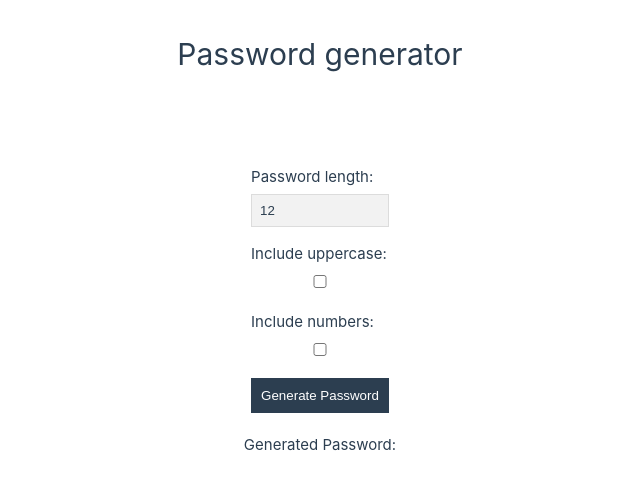
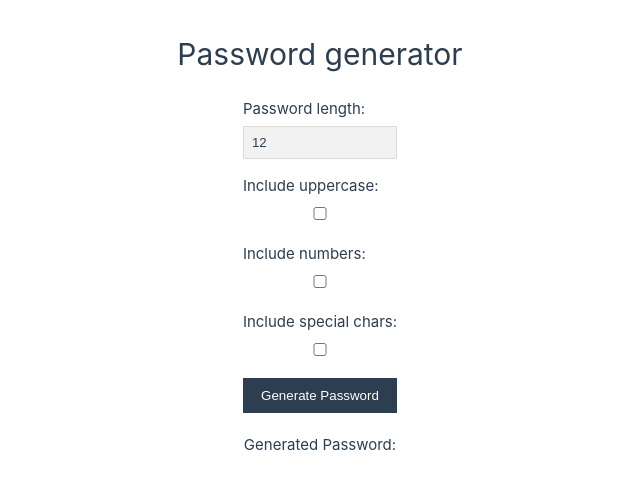
Before and after one commit to MarkAlexI/passwordGen, a Vue app: page / in a window 1280 px wide. Shown: the top 488 px of the page, without its empty margins (320-960 px from the left). Built offline with nearby package versions, Linux system fonts and the light colour scheme.

Commit message:
Added special chars to generated password.

```diff
--- a/package.json
+++ b/package.json
@@ -1,7 +1,7 @@
 {
   "name": "password-gen",
   "author": "markalexi",
-  "version": "0.6.0",
+  "version": "0.7.0",
   "private": true,
   "type": "module",
   "scripts": {
--- a/src/components/PasswordGenerator.vue
+++ b/src/components/PasswordGenerator.vue
@@ -7,6 +7,7 @@ const {
   passwordLength,
   includeUppercase,
   includeNumbers,
+  includeSpecialChars,
   generatedPassword,
   generatePassword
 } = usePasswordGenerator();
@@ -18,6 +19,7 @@ const {
       :passwordLength="passwordLength"
       :includeUppercase="includeUppercase"
       :includeNumbers="includeNumbers"
+      :includeSpecialChars="includeSpecialChars"
       :generatePassword="generatePassword"
     />
     <GeneratedPasswordDisplay
--- a/src/components/PasswordGeneratorForm.vue
+++ b/src/components/PasswordGeneratorForm.vue
@@ -27,6 +27,14 @@
         @input="$emit('update:includeNumbers', $event.target.value)"
       </input>
     </div>
+    <div class="form-group">
+      <label for="includeSpecialChars">Include special chars:</label>
+      <input
+        type="checkbox"
+        :value="includeSpecialChars"
+        @input="$emit('update:includeSpecialChars', $event.target.value)"
+      </input>
+    </div>
     <button
       @click="generatePassword"
     >Generate Password</button>
@@ -38,13 +46,15 @@ defineProps([
   'passwordLength',
   'includeUppercase',
   'includeNumbers',
+  'includeSpecialChars',
   'generatePassword'
 ]);
 
 defineEmits([
   'update:passwordLength',
   'update:includeUppercase',
-  'update:includeNumbers'
+  'update:includeNumbers',
+  'update:includeSpecialChars'
 ]);
 </script>
 
--- a/src/composition/usePasswordGenerator.js
+++ b/src/composition/usePasswordGenerator.js
@@ -4,16 +4,19 @@ export default function usePasswordGenerator() {
   const passwordLength = ref(12);
   const includeUppercase = ref(true);
   const includeNumbers = ref(true);
+  const includeSpecialChars = ref(false);
   const generatedPassword = ref('');
 
   const generatePassword = () => {
     const lowercaseChars = 'abcdefghijklmnopqrstuvwxyz';
     const uppercaseChars = 'ABCDEFGHIJKLMNOPQRSTUVWXYZ';
     const numberChars = '0123456789';
+    const specialChars = '#$_&%(){}[]';
 
     let chars = lowercaseChars;
     if (includeUppercase.value) chars += uppercaseChars;
     if (includeNumbers.value) chars += numberChars;
+    if (includeSpecialChars.value) chars += specialChars;
 
     let password = '';
     for (let i = 0; i < passwordLength.value; i++) {
@@ -28,6 +31,7 @@ export default function usePasswordGenerator() {
     passwordLength,
     includeUppercase,
     includeNumbers,
+    includeSpecialChars,
     generatedPassword,
     generatePassword,
   };
```
Also changed, not shown: 6 other files (tests, documents, lock files or other folders).
